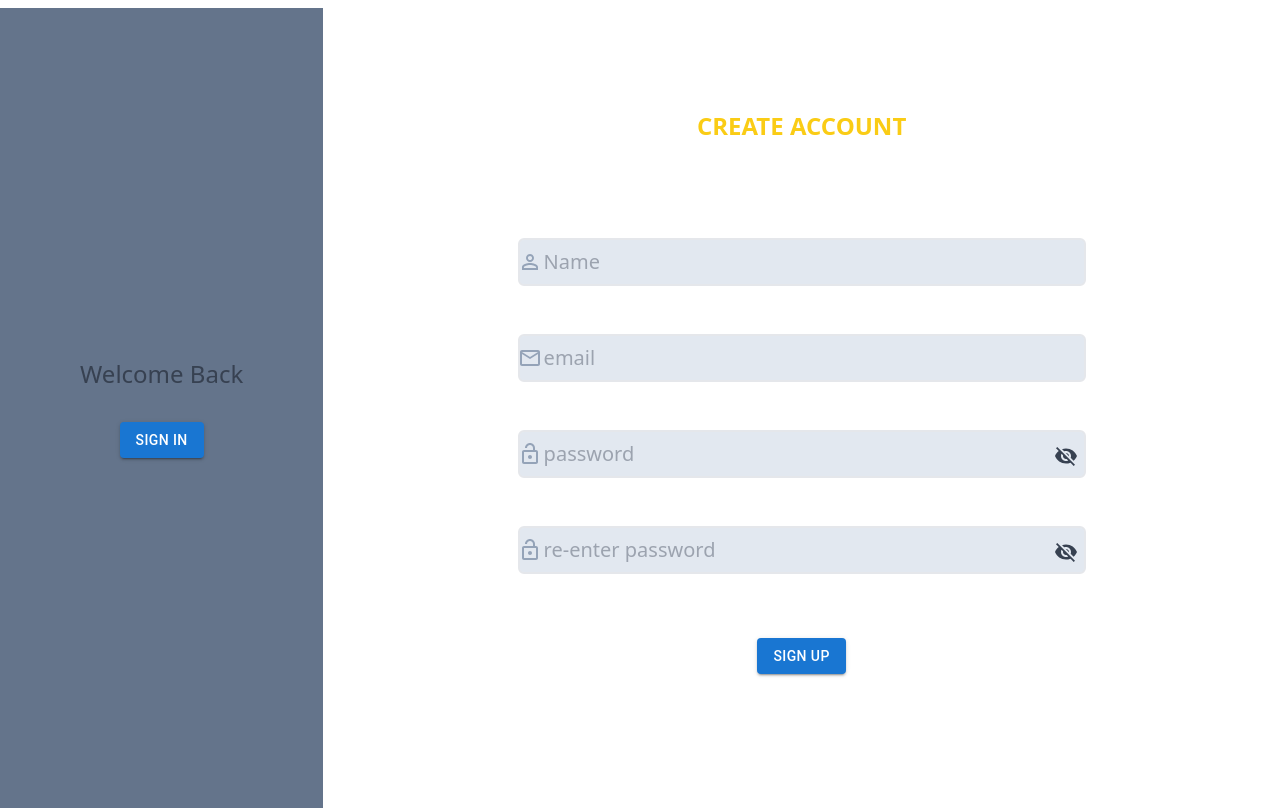
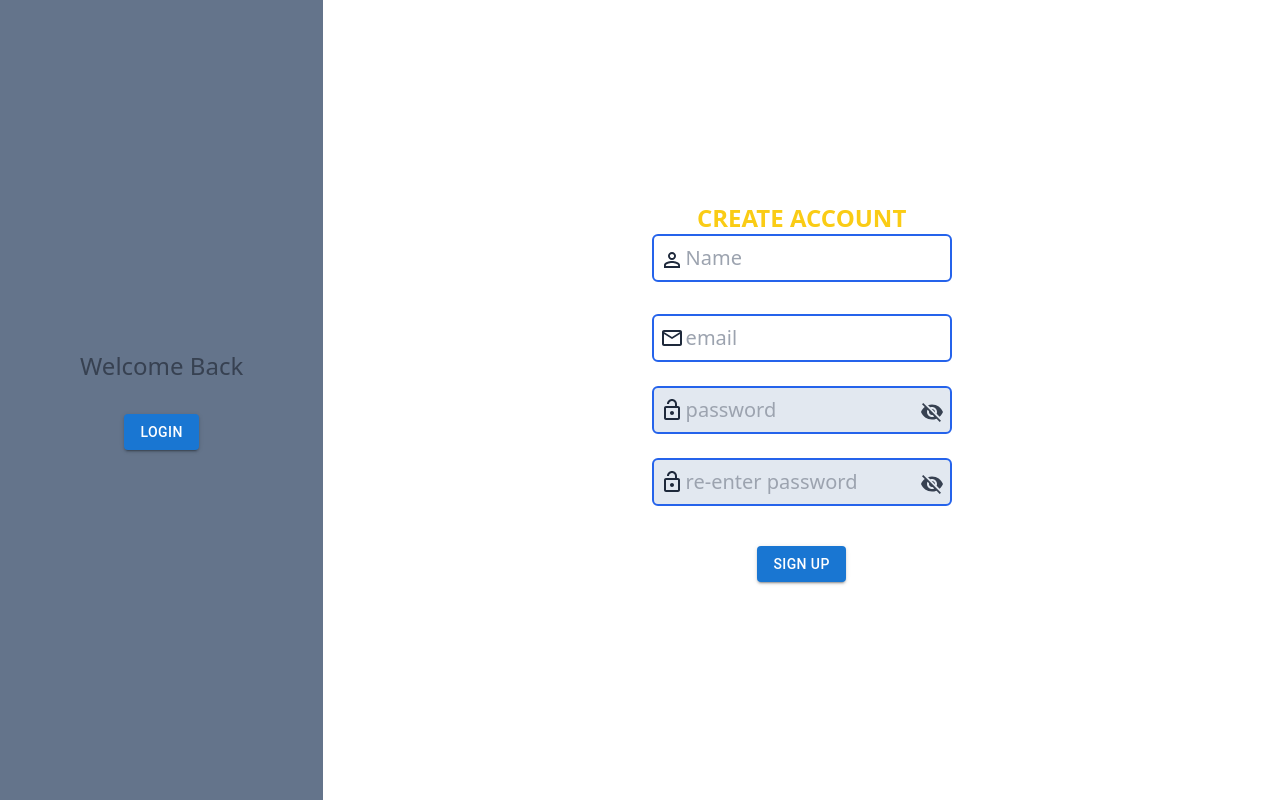
Before and after one commit to Muad1105/product_management, a React (Vite) app in the folder frontend/: page /register in a window 1280 px wide. Built offline with nearby package versions, Linux system fonts and the light colour scheme.

Commit message:
signup component style and styling functionality changes

```diff
--- a/frontend/src/pages/SignUp.jsx
+++ b/frontend/src/pages/SignUp.jsx
@@ -19,10 +19,9 @@ const Signup = () => {
     reEnterPassword: "",
     email: "",
   });
-  const [validNewUser, setValidNewUser] = useState({
+  const [validUser, setValidUser] = useState({
     validUsername: false,
     validPassword: false,
-    validReEnterPassword: false,
   });
 
   const [passwordView, setPasswordView] = useState(false);
@@ -33,6 +32,8 @@ const Signup = () => {
 
   const [error, setError] = useState(false);
 
+  const [signInButtonTriggered, setSignInButtonTriggered] = useState(false);
+
   const navigate = useNavigate();
 
   const nameRegEx = /(?=.*\d)(?=.*[a-z])(?=.*[A-Z]).{4,}/;
@@ -42,17 +43,43 @@ const Signup = () => {
   const { enqueueSnackbar } = useSnackbar();
 
   const validateUserInputs = () => {
-    console.log(
-      "value",
-      validEmail,
-      validNewUser.validUsername,
-      validNewUser.validPassword,
-      passwordsMatch
-    );
+    // validation user name
+    const usernameValid = nameRegEx.test(newUser.username);
+    console.log(usernameValid);
+    setValidUser((prev) => ({
+      ...prev,
+      validUsername: usernameValid,
+    }));
+
+    // Validation for password
+    console.log(newUser.password);
+    const passwordValid = passwordRegex.test(newUser.password);
+    console.log("passwordValid", passwordValid);
+    setValidUser((prev) => ({
+      ...prev,
+      validPassword: passwordValid,
+    }));
+
+    // Validation re enter password
+    if (newUser.password === newUser.reEnterPassword) {
+      console.log("passwords match");
+      setPasswordsMatch(true);
+    } else {
+      setPasswordsMatch(false);
+    }
+    //  validation email
+    const validEmailformat = validator.isEmail(newUser.email);
+
+    // Check if email is valid and has no uppercase letters
+    if (validEmailformat) {
+      setValidEmail(true);
+    } else {
+      setValidEmail(false);
+    }
     if (
       validEmail &&
-      validNewUser.validUsername &&
-      validNewUser.validPassword &&
+      validUser.validUsername &&
+      validUser.validPassword &&
       passwordsMatch
     ) {
       console.log("Value");
@@ -61,6 +88,7 @@ const Signup = () => {
   };
 
   const handleUserData = async () => {
+    setSignInButtonTriggered(true);
     console.log(newUser.email);
     try {
       console.log(
@@ -79,6 +107,7 @@ const Signup = () => {
         setError(true);
         return;
       } else {
+        console.log("else");
         const userData = {
           username: newUser.username,
           password: newUser.password,
@@ -104,93 +133,75 @@ const Signup = () => {
     }
   };
 
-  const handleUsername = (item) => {
-    console.log();
-    setNewUser((prev) => ({ ...prev, username: item }));
+  const handleUsernameChange = (username) => {
+    setSignInButtonTriggered(false);
+    setValidUser((prev) => ({ ...prev, validUsername: false }));
+    setNewUser((prev) => ({
+      ...prev,
+      username,
+    }));
   };
 
-  useEffect(() => {
-    // validation user name
-    const usernameValid = nameRegEx.test(newUser.username);
-    console.log(usernameValid);
-    setValidNewUser((prev) => ({
-      ...prev,
-      validUsername: usernameValid,
-    }));
-  }, [newUser.username]);
+  const handleEmailChange = (email) => {
+    setSignInButtonTriggered(false);
 
-  const handleEnteredPassword = (item) => {
-    setNewUser((prev) => ({ ...prev, password: item }));
+    setValidEmail(false);
+    setNewUser((prev) => ({ ...prev, email }));
   };
 
-  useEffect(() => {
-    // Validation for password
-    console.log(newUser.password);
-    const passwordValid = passwordRegex.test(newUser.password);
-    console.log("passwordValid", passwordValid);
-    setValidNewUser((prev) => ({
+  const handlePasswordChange = (password) => {
+    setSignInButtonTriggered(false);
+
+    setValidUser((prev) => ({ ...prev, validPassword: false }));
+    setNewUser((prev) => ({
       ...prev,
-      validPassword: passwordValid,
+      password,
     }));
-  }, [newUser.password]);
-  useEffect(() => {}, [validNewUser.validPassword]);
-
-  const handleReEnteredPassword = (item) => {
-    setNewUser((prev) => ({ ...prev, reEnterPassword: item }));
   };
 
-  useEffect(() => {
-    // Validation re enter password
-    if (newUser.password === newUser.reEnterPassword) {
-      console.log("passwords match");
-      setPasswordsMatch(true);
-    } else {
+  const handleReEnterPassword = (reEnterPassword) => {
+    setSignInButtonTriggered(false);
     setPasswordsMatch(false);
-    }
-  }, [newUser.reEnterPassword]);
-
-  const handleEmail = (email) => {
-    //  validation email
-
-    setNewUser((prev) => ({ ...prev, email }));
-    const validEmailformat = validator.isEmail(email);
-    const hasUppercase = /[A-Z]/.test(email);
-    console.log(hasUppercase);
-
-    validEmailformat && !hasUppercase && setValidEmail(true);
-    console.log("validateEmail");
+    setNewUser((prev) => ({
+      ...prev,
+      reEnterPassword,
+    }));
   };
 
   return (
-    <div className="flex items-center bg-slate-0 w-full h-screen text-2xl text-gray-700 top-2 relative">
+    <div className="flex items-center bg-slate-0 w-full h-screen text-2xl text-gray-700 relative">
       {/* Sign in section */}
       <div className="flex flex-col gap-8 justify-center items-center h-screen bg-slate-500 p-20">
         <div className="text-md">Welcome Back</div>
         <Link to="/login">
           <Button variant="contained" size="medium">
-            Sign In
+            Login
           </Button>
         </Link>
       </div>
       {/* User Registration section */}
       <div className="flex flex-col justify-center items-center mx-auto">
-        <h1 className="mx-auto font-bold mb-20 text-yellow-400">
-          CREATE ACCOUNT
-        </h1>
-        <div className="flex flex-col p-4 w-[600px] rounded-xl gap-y-12">
+        <h1 className="mx-auto font-bold text-yellow-400">CREATE ACCOUNT</h1>
+        <div className="flex flex-col w-[300px] rounded-xl gap-y-6">
           {/* Input User Name */}
           {/* --------------- */}
-          <div className="flex items-center relative">
-            <PersonOutlineOutlinedIcon className="absolute text-slate-400" />
+          <div className="flex flex-col">
+            <div className="relative flex items-center">
+              <div className="absolute text-slate-800 mx-2 ">
+                <PersonOutlineOutlinedIcon />
+              </div>
               <input
                 placeholder="Name"
                 name="name"
                 type="text"
-              className="w-full border-2 bg-slate-200 focus:border-gray-600 text-xl px-6 py-2 rounded-md text-[13px]"
-              onChange={(e) => handleUsername(e.target.value)}
+                className="w-full border-2  border-blue-600 text-xl px-8 py-2 rounded-md"
+                onChange={(e) => handleUsernameChange(e.target.value)}
               />
-            <div className="absolute text-[13px] right-0 text-red-700 mb-[-100px] flex flex-col gap-y-[-30px] rounded-md p-1">
-              {newUser.username && !validNewUser.validUsername && (
+            </div>
+            <div className="text-[13px] right-0 text-red-700  flex flex-col gap-y-[-30px] rounded-md p-1">
+              {signInButtonTriggered &&
+                newUser.username &&
+                !validUser.validUsername && (
                   <div className="bg-yellow-300 z-20">
                     <div className="mb-[-17px]">Enter a valid user name -</div>
                     <div>4 Charecters, 1 Smallcase, 1 Uppercase 1 Number</div>
@@ -202,19 +213,21 @@ const Signup = () => {
           {/* Input Email */}
           {/* ---------- */}
 
-          <div className="flex justify-between  items-center inline relative">
-            <EmailOutlinedIcon className="absolute text-slate-400" />
+          <div className="flex items-center flex-col">
+            <div className="relative flex items-center">
+              <EmailOutlinedIcon className="absolute text-slate-800 mx-2" />
               <input
                 placeholder="email"
                 name="email"
                 type="email"
-              className="w-full border-2 bg-slate-200 focus:border-gray-600 text-xl px-6 py-2 rounded-md text-[13px]"
-              onChange={(e) => handleEmail(e.target.value)}
+                className="w-full border-2 border-blue-600 text-xl px-8 py-2 rounded-md text-[13px]"
+                onChange={(e) => handleEmailChange(e.target.value)}
               />
-            <div className="absolute right-0 mb-[-70px] text-[15px] text-red-700">
-              {newUser.email && !validEmail && (
-                <span className=" rounded-md p-1 z-50 bg-yellow-300">
-                  Enter a correct email
+            </div>
+            <div className="right-0 text-[15px] text-red-700">
+              {signInButtonTriggered && newUser.email && !validEmail && (
+                <span className="rounded-md p-1 z-50 bg-yellow-300">
+                  Please Enter Valid Email
                 </span>
               )}
             </div>
@@ -222,15 +235,16 @@ const Signup = () => {
 
           {/*Input Password  */}
           {/* ------------- */}
-          <div className="flex items-center inline relative">
-            <LockOpenOutlinedIcon className="absolute text-slate-400" />
+          <div className="flex items-center flex-col">
+            <div className="relative flex items-center">
+              <LockOpenOutlinedIcon className="absolute text-slate-800 mx-2" />
               <input
                 placeholder="password"
                 value={newUser.password}
                 name="password"
                 type={passwordView ? "text" : "password"}
-              className="w-full border-2 bg-slate-200 focus:border-gray-600 text-xl px-6 py-2 rounded-md text-[13px]"
-              onChange={(e) => handleEnteredPassword(e.target.value)}
+                className="w-full border-2 bg-slate-200 border-blue-600 text-xl px-8 py-2 rounded-md text-[13px]"
+                onChange={(e) => handlePasswordChange(e.target.value)}
               />
               <div
                 className="absolute right-2 hover:cursor-pointer"
@@ -238,8 +252,11 @@ const Signup = () => {
               >
                 {passwordView ? <VisibilityIcon /> : <VisibilityOffIcon />}
               </div>
-            <div className="absolute text-[13px] right-0 text-red-700 mb-[-70px] flex flex-col gap-y-[-30px]">
-              {newUser.password && !validNewUser.validPassword && (
+            </div>
+            <div className="text-[13px] right-0 text-red-700 flex flex-col gap-y-[-30px]">
+              {signInButtonTriggered &&
+                newUser.password &&
+                !validUser.validPassword && (
                   <div className="rounded-md p-1 z-50 bg-yellow-300">
                     <div className="mb-[-17px]">Enter a valid Password- </div>
                     <div>
@@ -253,15 +270,16 @@ const Signup = () => {
 
           {/* Input Re Enter Password */}
           {/* ----------------------- */}
-          <div className="flex  items-center inline relative">
-            <LockOpenOutlinedIcon className="absolute text-slate-400" />
+          <div className="flex items-center flex-col">
+            <div className="relative flex items-center">
+              <LockOpenOutlinedIcon className="absolute text-slate-800 mx-2" />
               <input
                 placeholder="re-enter password"
                 value={newUser.reEnterPassword}
                 name="re-password"
                 type={reEnteredpasswordView ? "text" : "password"}
-              className="w-full border-2 bg-slate-200 focus:border-gray-600 text-xl px-6 py-2 rounded-md text-[13px]"
-              onChange={(e) => handleReEnteredPassword(e.target.value)}
+                className="w-full border-2 bg-slate-200 border-blue-600 text-xl px-8 py-2 rounded-md text-[13px]"
+                onChange={(e) => handleReEnterPassword(e.target.value)}
               />
               <div
                 className="absolute right-2 hover:cursor-pointer"
@@ -273,8 +291,10 @@ const Signup = () => {
                   <VisibilityOffIcon />
                 )}
               </div>
-            <div className="text-[13px] text-red-700 right-0 mb-[-60px] absolute">
-              {newUser.password &&
+            </div>
+            <div className="text-[13px] text-red-700 right-0">
+              {signInButtonTriggered &&
+                newUser.password &&
                 newUser.reEnterPassword &&
                 !passwordsMatch && (
                   <span className="rounded-md p-1 z-50 bg-yellow-300">
```
Lines whose indentation alone changed are shown as unchanged.
